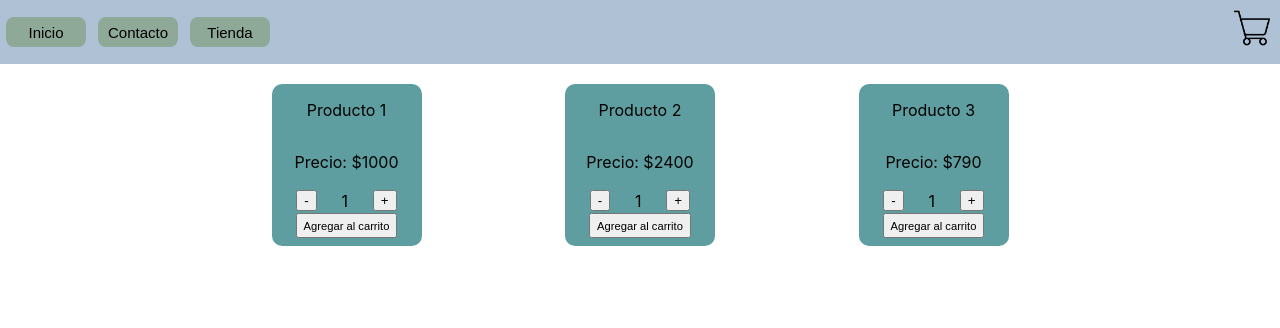
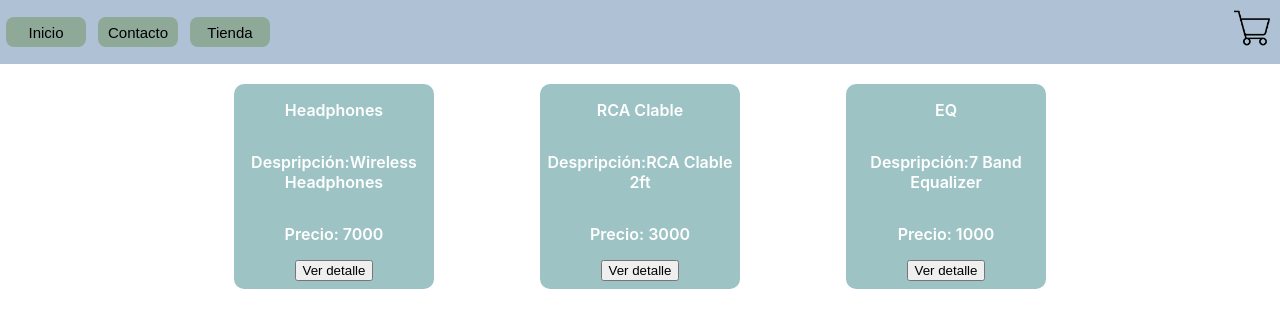
Before and after one commit to santiagohsv/audiotech, a React (Create React App) app: page / in a window 1280 px wide. Shown: the top 328 px of the page. Built offline with nearby package versions, Linux system fonts and the light colour scheme.

Commit message:
Desafio clase 6

```diff
--- a/src/App.js
+++ b/src/App.js
@@ -1,19 +1,16 @@
 import './App.css';
-import NavBar from "./components/NavBar"
 import ItemListContainer from './components/ItemListContainer';
+import NavBar from './components/NavBar/NavBar';
 
 function App() {
+
+
   return (
-    <div>
-      <NavBar/>
-      <div className="item-list-container">
-      <ItemListContainer productTittle='Producto 1' productPrice='1000' productStock={2} />
-      <ItemListContainer productTittle='Producto 2' productPrice='2400' productStock={0} />
-      <ItemListContainer productTittle='Producto 3' productPrice='790' productStock={3}/>
-      </div>
-
-    </div>
-  )
+    <>
+      <NavBar />
+      <ItemListContainer />
+    </>
+  );
 }
 
 export default App;
--- a/src/components/CartWidget/CartWidget.jsx
+++ b/src/components/CardWidget/CardWidget.jsx
@@ -2,7 +2,7 @@ import "./styles.css";
 import cart from "./media/shopping-cart.png"
 
 const CardWidget = () => {
-    return  <img src={cart} className="shopping-bag-logo" />
+    return  <img src={cart} className="shopping-bag-logo" alt="logo"/>
 };
 
 export default CardWidget;
--- /dev/null
+++ b/src/components/Item/index.jsx
@@ -0,0 +1,15 @@
+import "./styles.css";
+
+const Item = ({producto}) => {
+
+    return (
+        <div className="user-card">
+        <p> {producto.name} </p>
+        <p> Despripción:{producto.description} </p>
+        <p> Precio: {producto.precio} </p>
+        <button>Ver detalle</button>
+    </div>
+    );
+};
+
+export default Item;
--- /dev/null
+++ b/src/components/Item/styles.css
@@ -0,0 +1,14 @@
+.user-card {
+  width: 200px;
+  height: auto;
+  background-color: rgba(95, 158, 160, 0.613);
+  border-radius: 10px;
+  display: flex;
+  flex-direction: column;
+  align-items: center;
+  padding-bottom: 8px;
+  margin-bottom: 4px;
+  text-align: center;
+  color: rgb(255, 255, 255);
+  font-weight: 600;
+}
--- /dev/null
+++ b/src/components/ItemList/index.jsx
@@ -0,0 +1,15 @@
+import Item from "../Item";
+
+function ItemList({ productos }) {
+  return (
+    <>
+      <div className="item-list-container">
+        {productos.map((producto) => (
+          <Item key={producto.id} producto={producto} />
+        ))}
+      </div>
+    </>
+  );
+}
+
+export default ItemList;
--- a/src/components/ItemListContainer/index.jsx
+++ b/src/components/ItemListContainer/index.jsx
@@ -1,14 +1,24 @@
-import ItemCount from "../ItemCount";
+import { useEffect, useState } from "react";
+import { getProductos } from "../../database";
+
+import ItemList from "../ItemList";
 import "./styles.css";
 
-function ItemListContainer({ productTittle, productPrice,productStock }) {
+
+function ItemListContainer() {
+  const [productos, setProductos] = useState([]);
+
+  useEffect(() => {
+    getProductos()
+      .then((result) => setProductos(result))
+      .catch((error) => console.error(error));
+  }, []);
+
   return (
-    <div className="item-list-card">
-      <p>{productTittle}</p>
-      <p>Precio: ${productPrice}</p>
-      <ItemCount stock={productStock} initialQty={1}/>
-    </div>
+    <>
+      <ItemList productos={productos} />
+    </>
   );
 }
 
-export default ItemListContainer;
+export default ItemListContainer
--- a/src/components/NavBar.js
+++ b/src/components/NavBar/NavBar.js
@@ -1,4 +1,5 @@
-import CardWidget from "./CartWidget/CartWidget";
+
+import CardWidget from "../CardWidget/CardWidget";
 import "./NavBar.css";
 
 
@@ -9,8 +10,6 @@ const NavBar = () => {
       <button>Contacto</button>
       <button>Tienda</button>
       <CardWidget/>
-
-
     </nav>
   );
 };
--- /dev/null
+++ b/src/database.js
@@ -0,0 +1,34 @@
+export const productos = [{
+    id : 1,
+    name: "Headphones",
+    description: "Wireless Headphones",
+    precio: 7000,
+  }
+  ,  {
+    id: 2,
+    name: "RCA Clable",
+    description: "RCA Clable 2ft ",
+    precio: 3000,
+  }
+  ,     {
+    id: 3,
+    name: "EQ",
+    description: "7 Band Equalizer",
+    precio: 1000,
+  }
+  ];
+
+  /*
+  export const getProductos = ()=>{
+    return new Promise ((resolve, reject)=>{
+      setTimeout(()=>resolve(productos),5000);
+    });
+  };
+
+  */
+
+  export function getProductos() {
+    return new Promise ((resolve)=>{
+      setTimeout(()=>resolve(productos),2000);
+    });
+  };
```
Also changed, not shown: src/components/CardWidget/media/shopping-cart.png (renamed from src/components/CartWidget/media/shopping-cart.png), src/components/CardWidget/styles.css (renamed from src/components/CartWidget/styles.css), src/components/NavBar/NavBar.css (renamed from src/components/NavBar.css).
